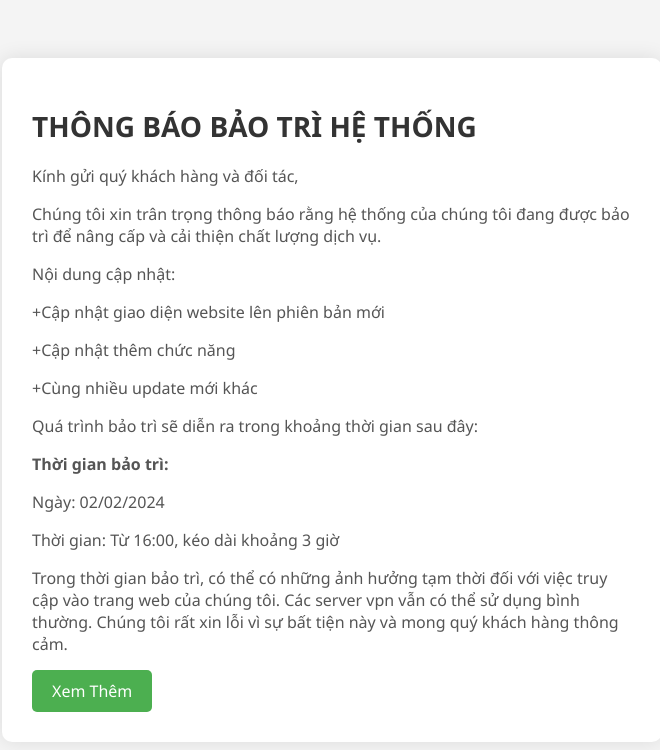
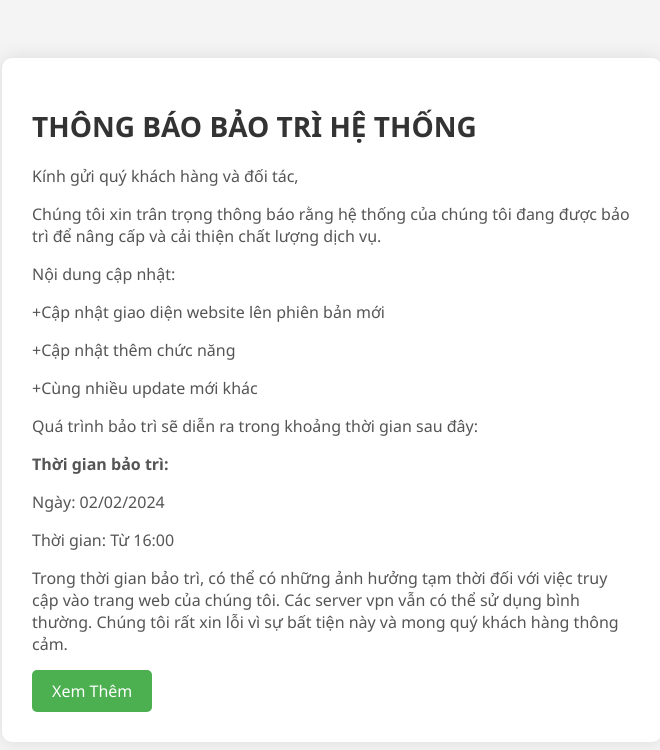
Before and after one commit to huybopbi/vpnfastbaotri, a plain HTML site: page index.html in a window 1280 px wide. Shown: the whole page, without its empty margins (308-968 px from the left). Drawn offline with Linux system fonts and the light colour scheme; a script that the page names is missing.

Commit message:
Update index.html

```diff
--- a/index.html
+++ b/index.html
@@ -20,7 +20,7 @@
             <p>Quá trình bảo trì sẽ diễn ra trong khoảng thời gian sau đây:</p>
             <p><strong>Thời gian bảo trì:</strong></p>
             <p>Ngày: 02/02/2024</p>
-            <p>Thời gian: Từ 16:00, kéo dài khoảng 3 giờ </p>
+            <p>Thời gian: Từ 16:00</p>
             <p>Trong thời gian bảo trì, có thể có những ảnh hưởng tạm thời đối với việc truy cập vào trang web của chúng tôi. Các server vpn vẫn có thể sử dụng bình thường. Chúng tôi rất xin lỗi vì sự bất tiện này và mong quý khách hàng thông cảm.</p>
             <a href="#" class="maintenance-button">Xem Thêm</a>
         </div>
```
